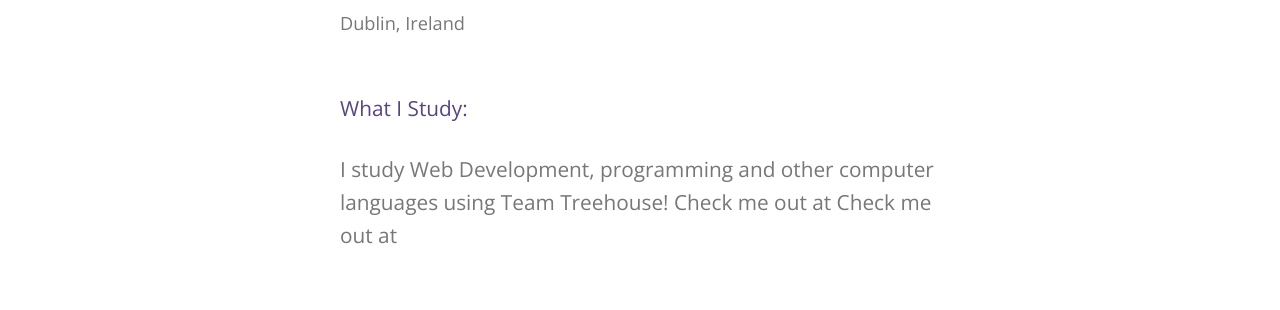
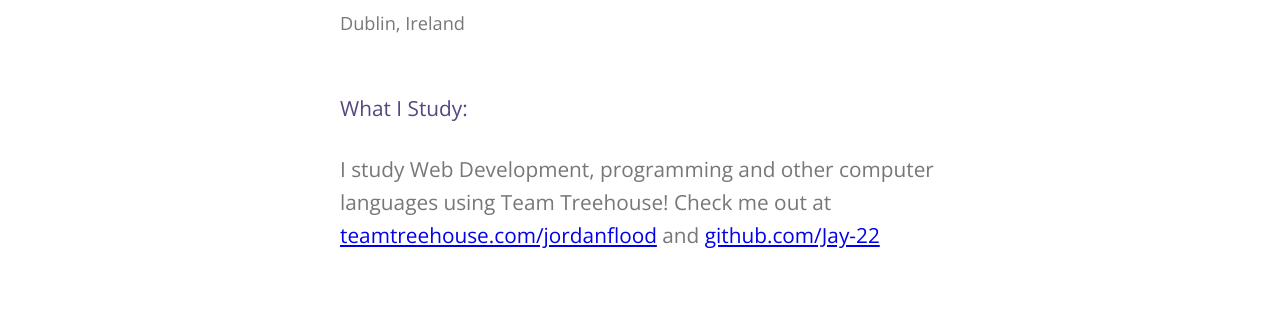
Before and after one commit to Jay-22/Demo-Portfolio-Index, a plain HTML site: page project/Index/index.html in a window 1280 px wide. Shown: the part 472-782 px from the top of the page. Drawn offline with nearby package versions, Linux system fonts and the light colour scheme.

Commit message:
Update index.html

```diff
--- a/project/Index/index.html
+++ b/project/Index/index.html
@@ -1,4 +1,3 @@
-<!-- Be sure to change EVERYTHING on this page to make it your own! :) -->
 <!DOCTYPE html>
 <html lang="en">
 	<head>
@@ -17,8 +16,9 @@
     <h3>Dublin, Ireland</h3>
 
 	  <h4>What I Study:</h4>
-	     <p>I study Web Development, programming and other computer languages using Team Treehouse! Check me out at
-	  	Check me out at <link href='https://teamtreehouse.com/jordanflood'></p>
+	     <p>I study Web Development, programming and other computer languages using Team Treehouse!
+	  	Check me out at <A href='http://teamtreehouse.com/jordanflood' target="_blank">teamtreehouse.com/jordanflood</A> and
+		<A href='https://github.com/Jay-22' target="_blank">github.com/Jay-22</A></p>
 
     <h4>What I enjoy doing:</h4>
       <p>I enjoy spending my time learning more about computer programming and software development. As I progress I find myself more
```
